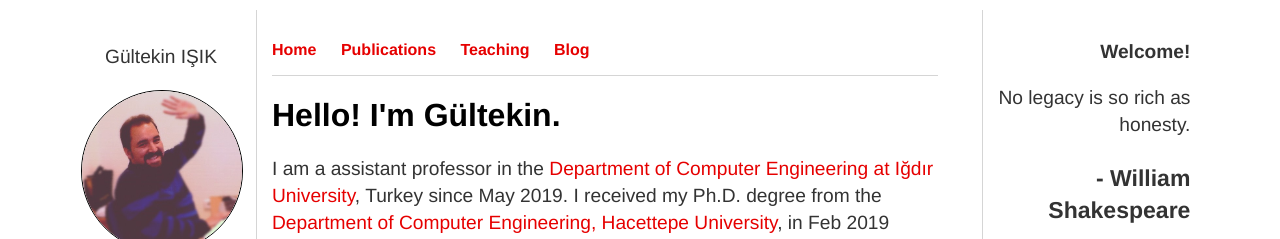
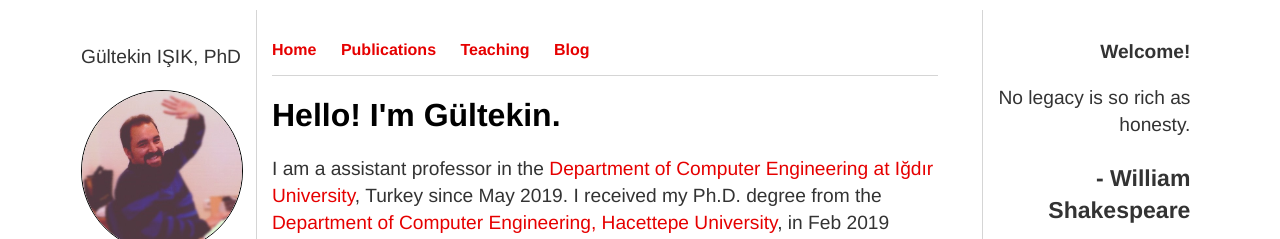
Before and after one commit to tekinonlayn/gi.github.io, a Jekyll site: the page built from index.html, in a window 1280 px wide. Shown: the top 239 px of the page. Built offline with Jekyll 4.4.1, drawn with Linux system fonts in a browser that asks for light colours.

Commit message:
Update varsay.html

```diff
--- a/_layouts/varsay.html
+++ b/_layouts/varsay.html
@@ -11,7 +11,7 @@
 		<div id="sol">
 
 			<div id="foto">
-				<p style='text-align:center;'>Gültekin IŞIK</p>
+				<p style='text-align:center;'>Gültekin IŞIK, PhD</p>
 				<img src="/img/prof.png" width="160px" height="160px">
 
 			<!--</div>
```
